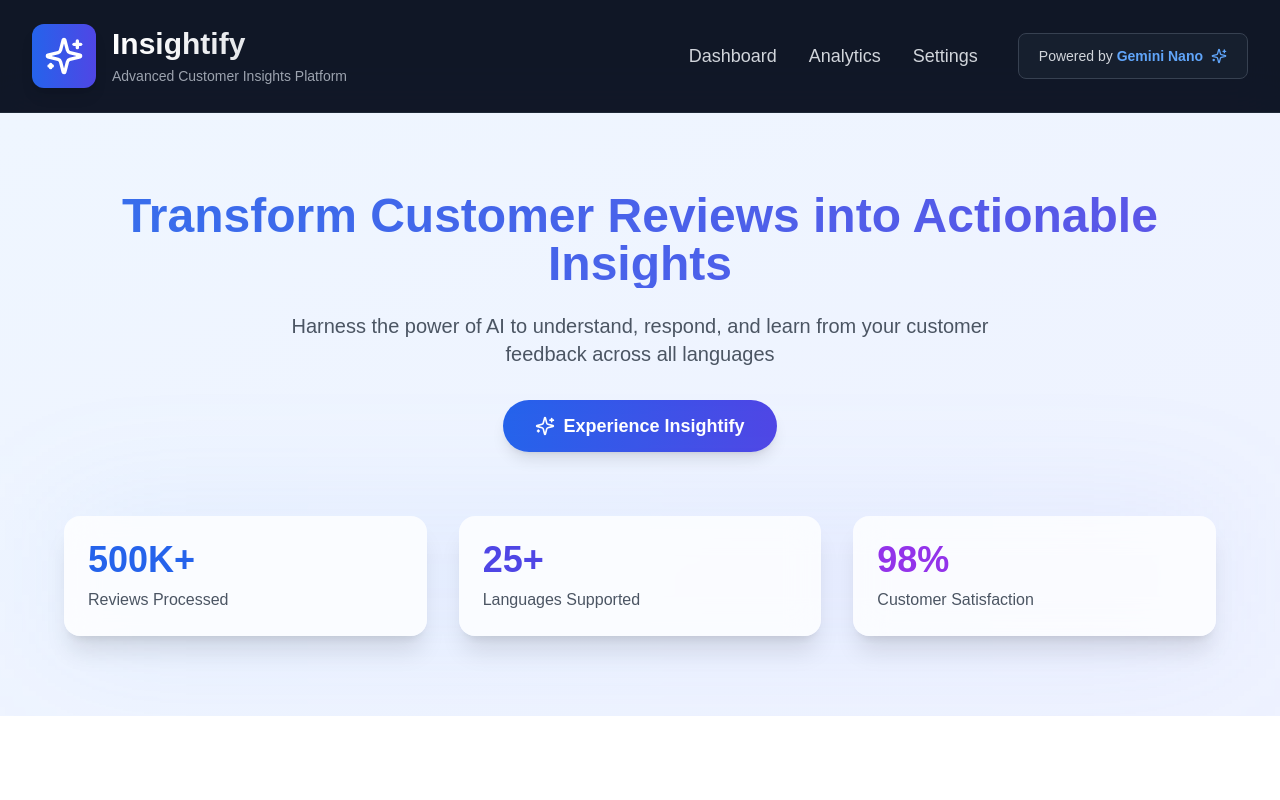
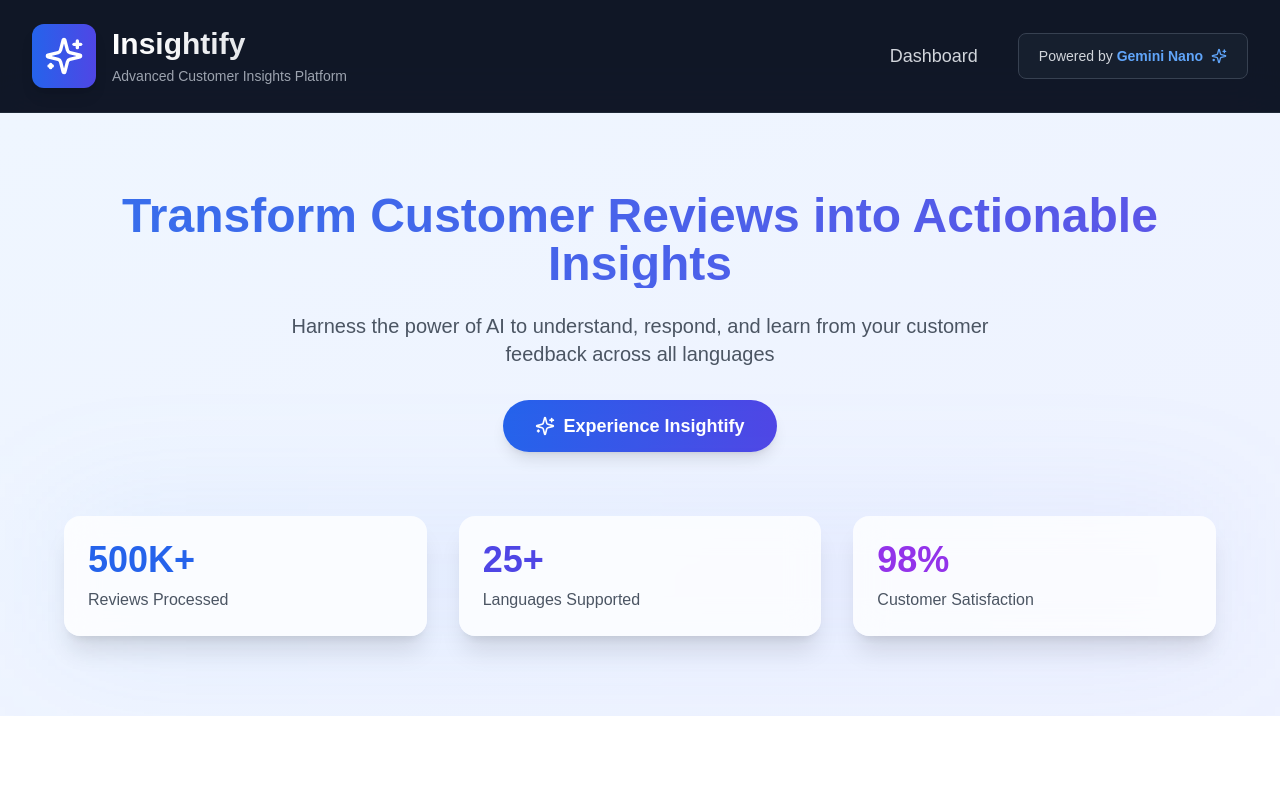
Before and after one commit to DanielPointon/letter-box, a Next.js app: page / in a window 1280 px wide. Shown: the top 800 px of the page. Built offline with nearby package versions, Linux system fonts and the light colour scheme.

Commit message:
nuke analytics and settings

```diff
--- a/src/app/layout.tsx
+++ b/src/app/layout.tsx
@@ -51,12 +51,6 @@
                   <Link href="/dashboard" className="text-gray-300 hover:text-white transition-colors text-lg">
                     Dashboard
                   </Link>
-                  <Link href="/analytics" className="text-gray-300 hover:text-white transition-colors text-lg">
-                    Analytics
-                  </Link>
-                  <Link href="/settings" className="text-gray-300 hover:text-white transition-colors text-lg">
-                    Settings
-                  </Link>
                 </div>
 
                 <div className="flex items-center space-x-2 py-3 px-5 bg-gray-800/50 rounded-lg border border-gray-700">
```
